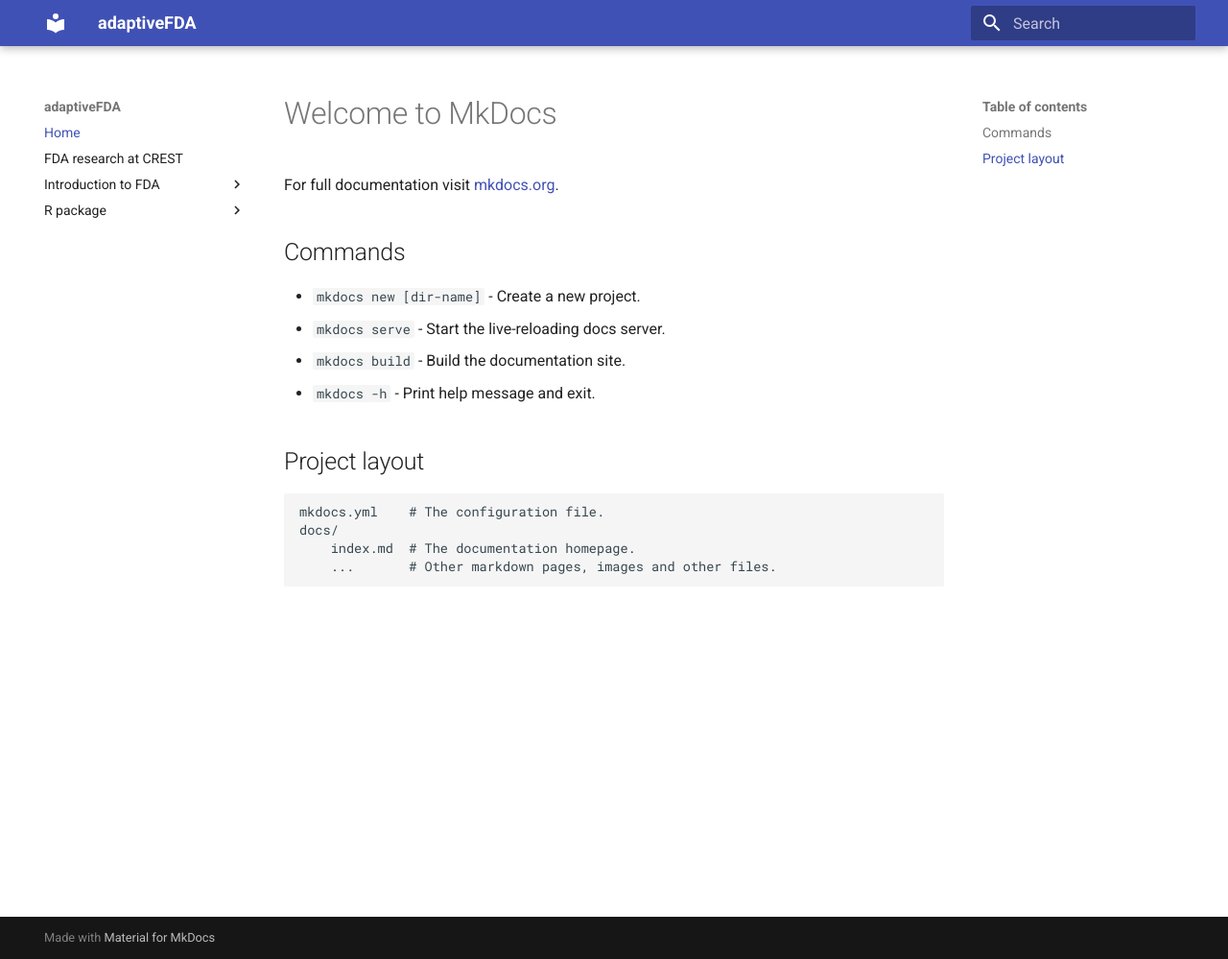
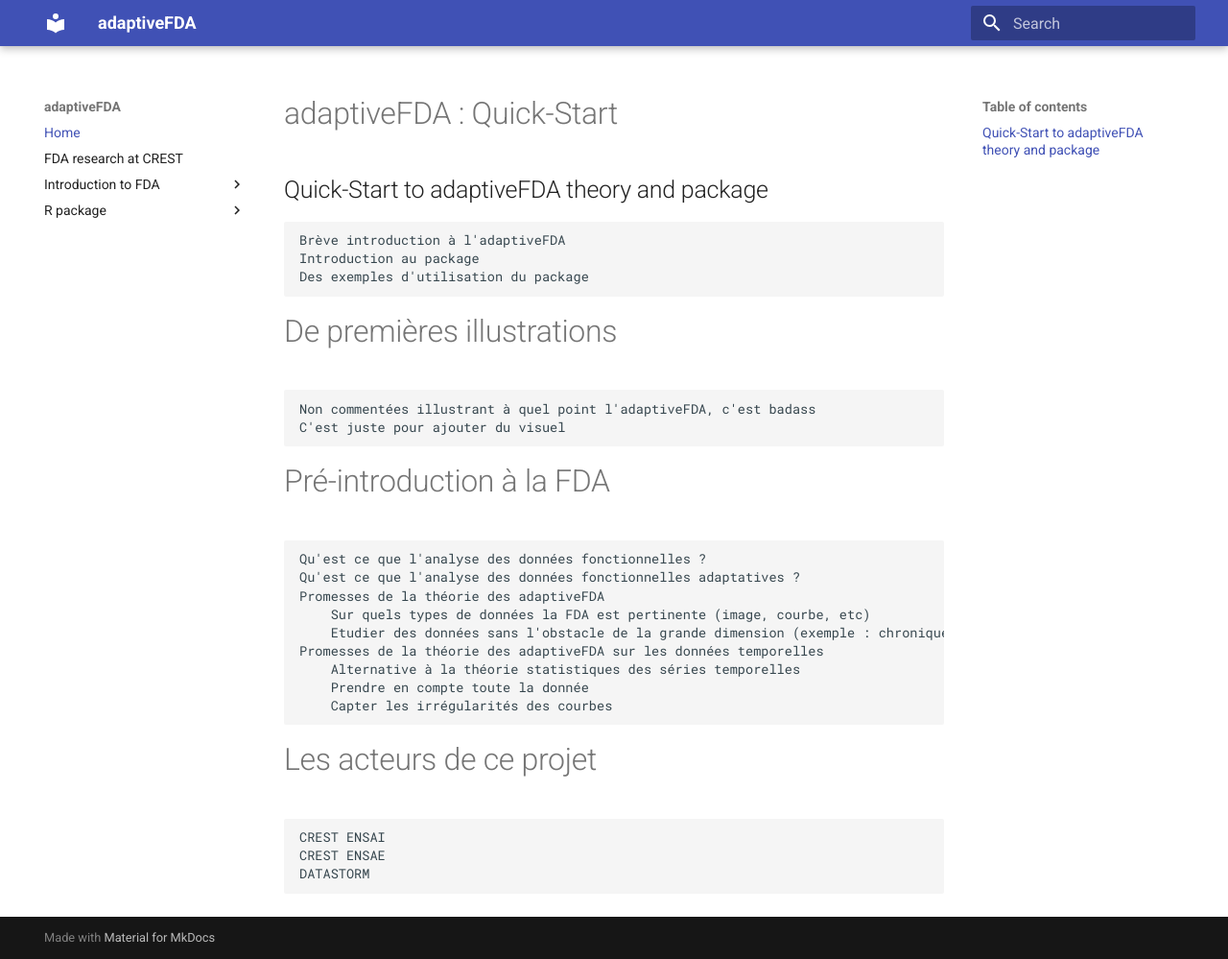
Before and after one commit to adaptive-FDA/quick-start, an MkDocs documentation site: the page built from docs/index.md, in a window 1280 px wide and 999 px high. Shown: the whole window at 96% size. Built offline with MkDocs 1.6.1 and Material for MkDocs 9.7.7, drawn with Linux system fonts in a browser that asks for light colours.

Commit message:
FEAT: Ajout du plan de l'index.md

```diff
--- a/docs/index.md
+++ b/docs/index.md
@@ -1,17 +1,30 @@
-# Welcome to MkDocs
+# adaptiveFDA : Quick-Start
 
-For full documentation visit [mkdocs.org](https://www.mkdocs.org).
+## Quick-Start to adaptiveFDA theory and package
 
-## Commands
+    Brève introduction à l'adaptiveFDA
+    Introduction au package
+    Des exemples d'utilisation du package
 
-* `mkdocs new [dir-name]` - Create a new project.
-* `mkdocs serve` - Start the live-reloading docs server.
-* `mkdocs build` - Build the documentation site.
-* `mkdocs -h` - Print help message and exit.
+# De premières illustrations
 
-## Project layout
+    Non commentées illustrant à quel point l'adaptiveFDA, c'est badass
+    C'est juste pour ajouter du visuel
 
-    mkdocs.yml    # The configuration file.
-    docs/
-        index.md  # The documentation homepage.
-        ...       # Other markdown pages, images and other files.
+# Pré-introduction à la FDA
+
+    Qu'est ce que l'analyse des données fonctionnelles ?
+    Qu'est ce que l'analyse des données fonctionnelles adaptatives ?
+    Promesses de la théorie des adaptiveFDA
+        Sur quels types de données la FDA est pertinente (image, courbe, etc)
+        Etudier des données sans l'obstacle de la grande dimension (exemple : chroniques)
+    Promesses de la théorie des adaptiveFDA sur les données temporelles
+        Alternative à la théorie statistiques des séries temporelles
+        Prendre en compte toute la donnée
+        Capter les irrégularités des courbes
+
+# Les acteurs de ce projet
+
+    CREST ENSAI
+    CREST ENSAE
+    DATASTORM
```
